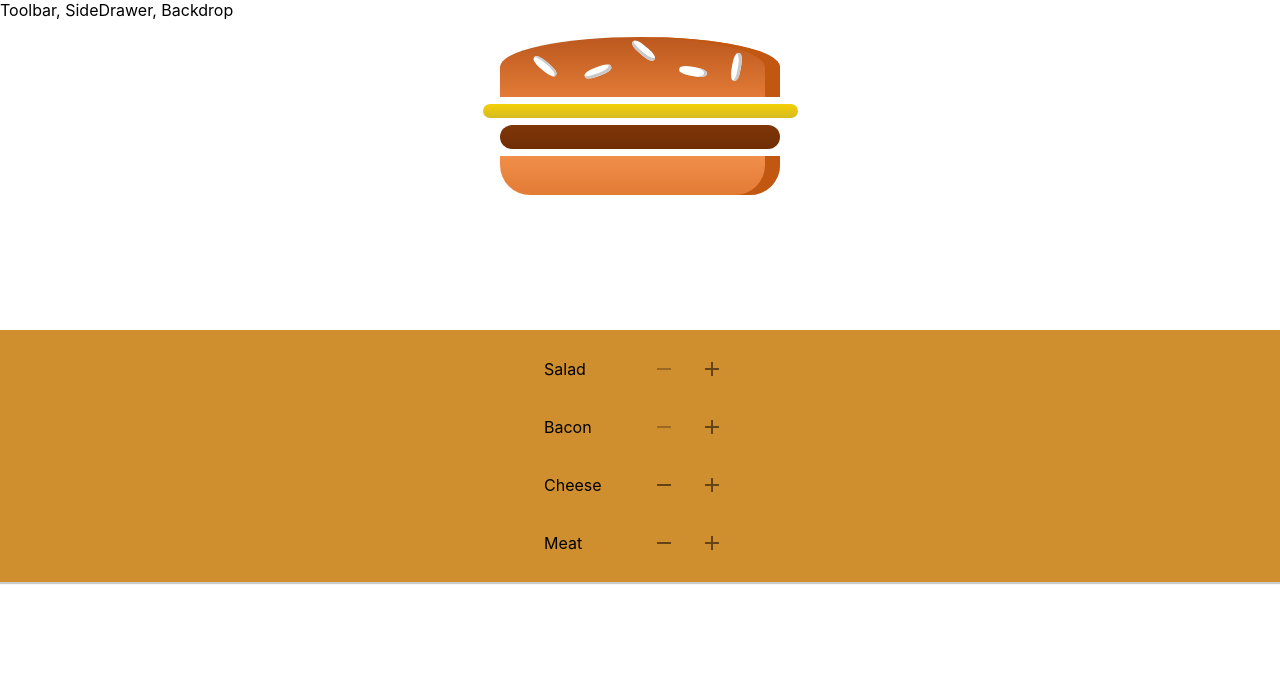
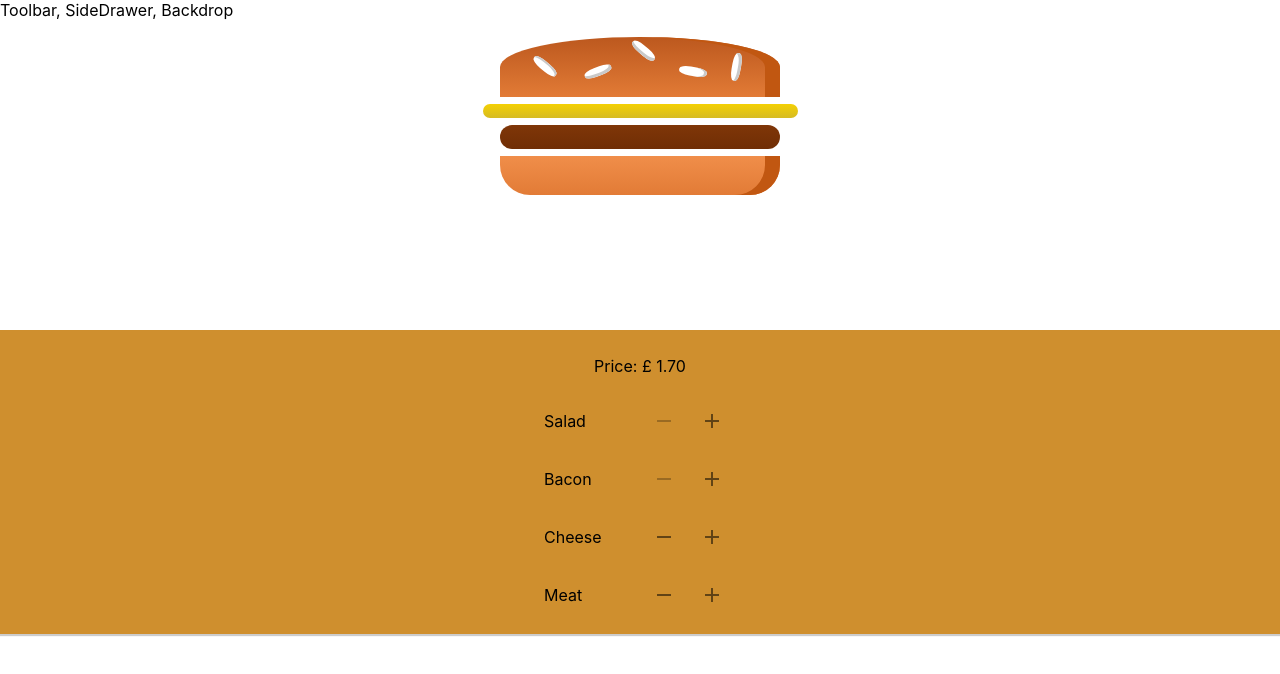
Before and after one commit to boi87/react-burger-builder, a React (Create React App) app: page / in a window 1280 px wide. Shown: the top 674 px of the page. Built offline with nearby package versions, Linux system fonts and the light colour scheme.

Commit message:
price added and formatted in pounds

```diff
--- a/src/components/Burger/BuildControls/BuildControls.tsx
+++ b/src/components/Burger/BuildControls/BuildControls.tsx
@@ -11,6 +11,7 @@ const controls = [
 
 const BuildControls = (props: any) => (
     <div className={css.buildControls}>
+        <p>Price: £ {(props.totalPrice / 100).toFixed(2)}</p>
         {controls.map(ctrl => (
             <BuildControl
                 key={ctrl.label}
--- a/src/containers/BurgerBuilder/BurgerBuilder.tsx
+++ b/src/containers/BurgerBuilder/BurgerBuilder.tsx
@@ -74,6 +74,7 @@ class BurgerBuilder extends Component<{}, IState> {
                 <BuildControls
                     addedIngredient={this.addIngredientHandler}
                     removedIngredient={this.removeIngredientHandler}
+                    totalPrice={this.state.totalPrice}
                     disabled={disabled}
                 />
             </Auxiliary>
```
